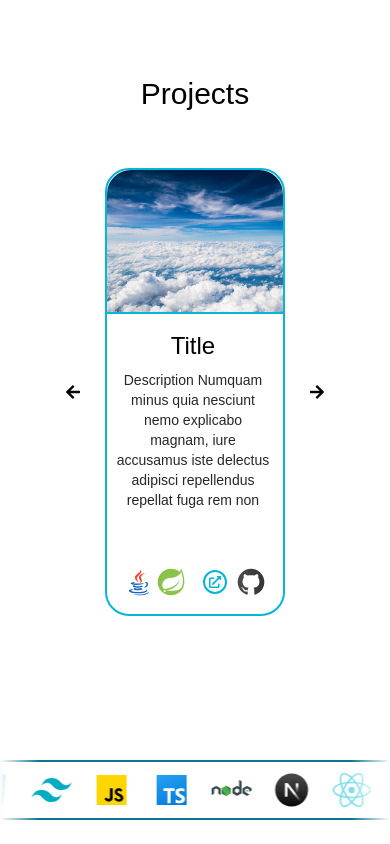
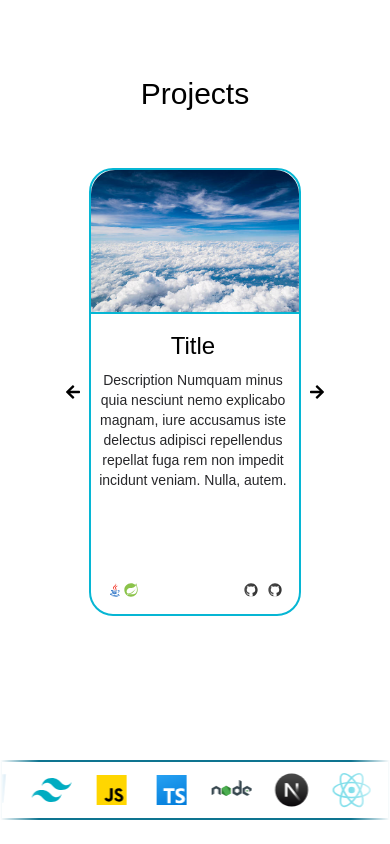
Before and after one commit to viniciusleonel/vinicius-leonel, a Next.js app: page / in a window 390 px wide. Shown: the part 880-1724 px from the top of the page. Built offline with nearby package versions, Linux system fonts and the light colour scheme; a web font is replaced by a local one.

Commit message:
ajustando projectCard em mobile

```diff
--- a/src/app/components/Projects/projectCard.tsx
+++ b/src/app/components/Projects/projectCard.tsx
@@ -33,7 +33,7 @@ export default function ProjectCard ( {imgCardSrc, imgAlt, title, description, t
                 <div className="flex w-full gap-2 pt-4 justify-between items-center">
                     <div className="flex absolute bottom-4 left-4">
                         {techIcons?.map((icon, index) => (
-                            <div key={index} className="w-8">
+                            <div key={index} className="w-4 sm:w-8">
                                 {icon}
                             </div>
                         ))}
@@ -41,10 +41,13 @@ export default function ProjectCard ( {imgCardSrc, imgAlt, title, description, t
                     <div className=" absolute bottom-4 right-4 flex gap-2 items-center">
                         <Link
                                 href={linkSite}
-                                className="flex items-center justify-center border-2 rounded-full text-cyan-500 w-6 h-6 border-cyan-500"
                             >
-                            <FaExternalLinkAlt
-                                className="text-xs"
+                            <Image
+                                src='/images/icons/github.svg'
+                                alt="github icon"
+                                height={50}
+                                width={40}
+                                className="w-4 sm:w-8"
                             />
                         </Link>
                         <Link
@@ -55,7 +58,7 @@ export default function ProjectCard ( {imgCardSrc, imgAlt, title, description, t
                             alt="github icon"
                             height={50}
                             width={40}
-                            className="w-8"
+                            className="w-4 sm:w-8"
                         />
                         </Link>
                     </div>
--- a/src/app/components/Projects/projectList.tsx
+++ b/src/app/components/Projects/projectList.tsx
@@ -37,7 +37,7 @@ export function ProjectList() {
     return (
         <div className=" h-svh flex flex-col justify-center items-center">
             <h2 className="-mt-20 pb-14 text-3xl">Projects</h2>
-            <div className="flex overflow-hidden  w-2/3 gap-6 justify-center">
+            <div className="flex overflow-hidden  w-full xs:w-2/3 gap-2 justify-center">
                 <button onClick={prevProject}><FaArrowLeft /></button>
                 {projects.map((project, index) => (
                     <ul key={index} style={{ display: index === currentIndex ? 'block' : 'none' }}>
--- a/tailwind.config.ts
+++ b/tailwind.config.ts
@@ -8,6 +8,9 @@ const config: Config = {
   ],
   theme: {
     screens: {
+      'xs': '360px',
+      // => @media (min-width: 576px) { ... }
+
       'sm': '576px',
       // => @media (min-width: 576px) { ... }
 
```
